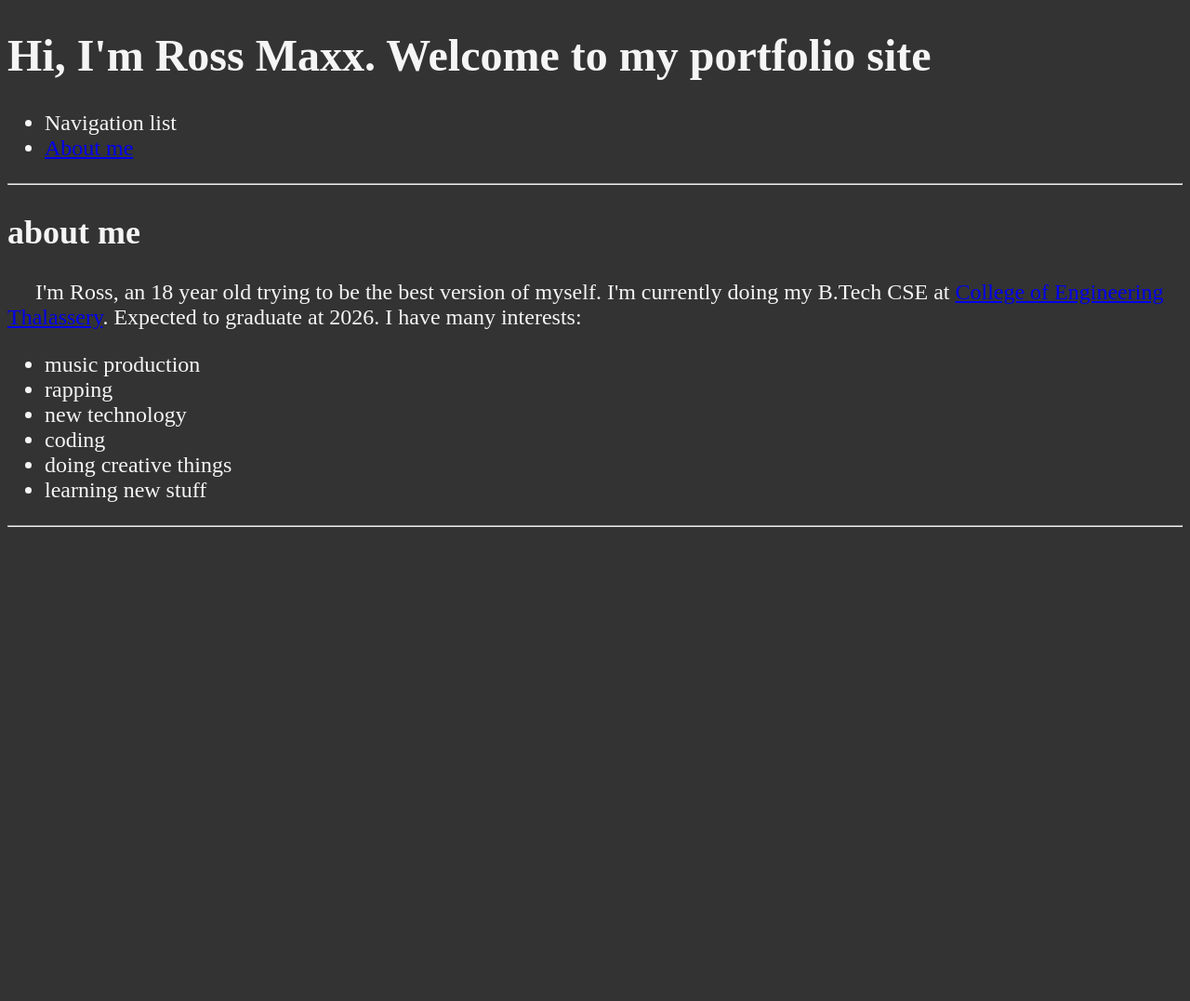
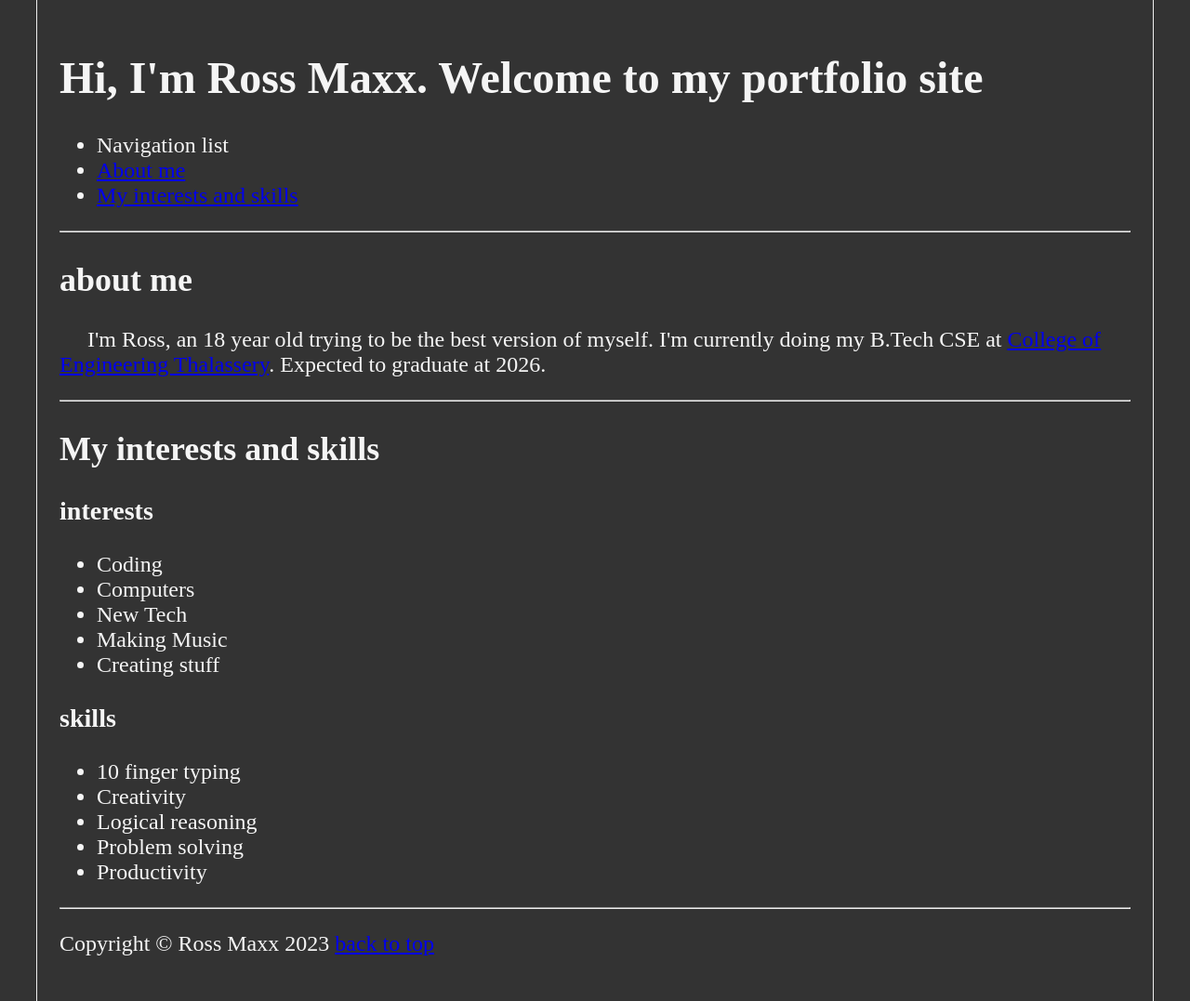
Before and after one commit to Rossmaxx/Rossmaxx.github.io, a plain HTML site: page index.html in a window 1280 px wide. Shown: the whole page at 93% size. Before the commit the page ends 800 px from the top, so only its background shows below. Drawn offline with Linux system fonts and the light colour scheme.

Commit message:
updated website ready to publish

```diff
--- a/index.html
+++ b/index.html
@@ -16,30 +16,46 @@
         <ul>
           <li>Navigation list</li>
           <li><a href="#intro">About me</a></li>
+          <li><a href="#interests-and-skills">My interests and skills</a></li>
         </ul>
       </nav>
     </header>
     <hr />
-    <body>
+    <main>
       <section id="intro">
         <h2>about me</h2>
         <p>
             &emsp; I'm Ross, an 18 year old trying to be the best version of myself.
             I'm currently doing my B.Tech CSE at <a href="https://cethalassery.ac.in/">College of Engineering Thalassery</a>.
             Expected to graduate at 2026.
-            I have many interests:
         </p>
+        <hr>
+      </section>
+      <section id="interests-and-skills">
+        <h2>My interests and skills</h2>
+        <h3>interests</h3>
         <ul>
-            <li>music production</li>
-            <li>rapping</li>
-            <li>new technology</li>
-            <li>coding</li>
-            <li>doing creative things</li>
-            <li>learning new stuff</li>
+            <li>Coding</li>
+            <li>Computers</li>
+            <li>New Tech</li>
+            <li>Making Music</li>
+            <li>Creating stuff</li>
+        </ul>
+        <h3>skills</h3>
+        <ul>
+          <li>10 finger typing</li>
+          <li>Creativity</li>
+          <li>Logical reasoning</li>
+          <li>Problem solving</li>
+          <li>Productivity</li>
         </ul>
       </section>
-    </body>
-
+    </main>
     <hr />
+    <footer>
+      <p>
+        Copyright &copy; Ross Maxx 2023 <a href="#">back to top</a>
+      </p>
+    </footer>
   </body>
 </html>
--- a/style.css
+++ b/style.css
@@ -5,4 +5,9 @@ html{
 body{
     background-color: #333;
     color: whitesmoke;
+    max-width: 90%;
+    margin:0 auto;
+    padding: 1rem;
+    border-left: 1px solid #eee;
+    border-right: 1px solid #eee;
 }
```
Also changed, not shown: 1 other file.
